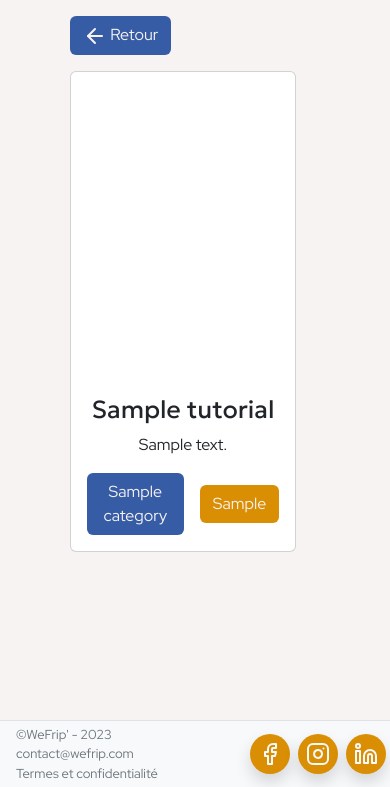
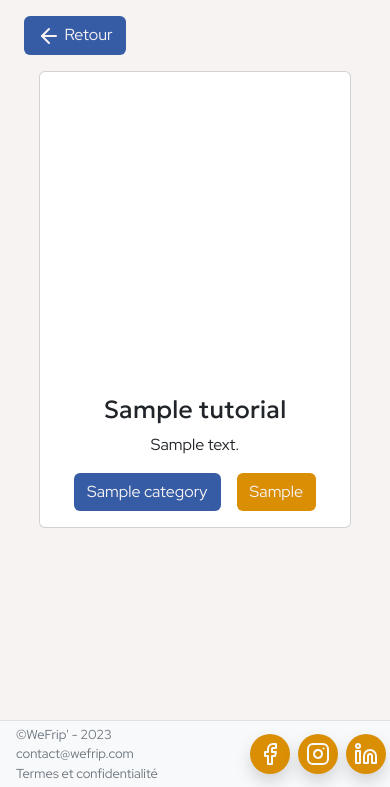
Before and after one commit to Heloise-Doignies/projet5-wefrip, a Symfony app: template templates/tutorial/show.html.twig in a window 390 px wide. Shown: the part 57-844 px from the top of the page. Run offline with Twig, Linux system fonts and the light colour scheme; the template is opened without the code that fills it: most values are stand-ins (such as "Sample title", 1, 10 or a date in 2020); some libraries are stand-ins or nearby versions; some web fonts are replaced.

Commit message:
modif vich avatar et responsive

```diff
--- a/src/DataFixtures/UserFixtures.php
+++ b/src/DataFixtures/UserFixtures.php
@@ -25,6 +25,7 @@ class UserFixtures extends Fixture
         $user->setPseudo('User Toto');
         $user->setPassword($this->encoder->hashPassword($user, 'password'));
         $user->setRoles(['ROLE_USER']);
+        $user->setAvatarName('');
         $user->setIsVerified(true);
         $manager->persist($user);
 
@@ -34,6 +35,7 @@ class UserFixtures extends Fixture
         $user->setPseudo('Admin Titi');
         $user->setPassword($this->encoder->hashPassword($user, 'admin'));
         $user->setRoles(['ROLE_USER', 'ROLE_ADMIN']);
+        $user->setAvatarName('admin.jpg');
         $user->setIsVerified(true);
         $manager->persist($user);
 
--- a/templates/tutorial/show.html.twig
+++ b/templates/tutorial/show.html.twig
@@ -2,13 +2,13 @@
 {% block title %}{{ tutorial.tutoName }} - WeFrip'{% endblock %}
 
 {% block body %}
-<div class="container-fluid w-75 m-auto my-3">
+<div class="container-fluid m-auto my-3">
 
 <a href="{{ path('app_tutorial') }}" class="btn bouton mb-3"><i data-feather="arrow-left"></i> Retour</a>
 
-<div class="row w-100 d-flex justify-content-center">
+<div class="row d-flex justify-content-center">
 
-	<div class="col-12">
+	<div class="col-11 col-md-9">
         <div class="card">
 
             {# Condition selon le type de tutoriel : fichier ou lien youtube #}
@@ -27,7 +27,7 @@
                     <p>{{ tutorial.tutoDescription|raw }}</p>
 
 
-                <div class="d-flex flex-row align-items-center justify-content-center gap-3">
+                <div class="d-flex flex-row flex-wrap align-items-center justify-content-center gap-3">
                     {# Bouton(s) pour les catégories #}
                     {% for category in tutorial.categories %}
                     <a href="{{ path ('app_category_show', {categorySlug :category.categorySlug}) }}">
@@ -44,12 +44,12 @@
                     {% if is_granted('ROLE_USER')%}
                         {% if tutorial not in app.user.tutorials %}
                             {# Le tutoriel n'est pas dans la liste des favoris de l'utilisateur #}
-                            <a href="{{ path('add_favori', { id: tutorial.id }) }}" class="mt-3 btn btn-danger rounded-circle position-absolute bottom-0 end-0 p-1 m-2 text-light">
+                            <a href="{{ path('add_favori', { id: tutorial.id }) }}" class="mt-3 btn btn-danger rounded-circle p-1 m-2 text-light">
                                 <i data-feather="heart"></i>
                             </a>
                         {% else %}
                             {# Le tutoriel est dans la liste des favoris de l'utilisateur #}
-                            <a href="{{ path('remove_favori', { id: tutorial.id }) }}" class="btn btn-dark rounded-circle position-absolute bottom-0 end-0 p-1 m-2 text-light">
+                            <a href="{{ path('remove_favori', { id: tutorial.id }) }}" class="btn btn-dark rounded-circle p-1 m-2 text-light">
                                 <i data-feather="trash"></i>
                             </a>
                         {% endif %}
--- a/templates/type_support/index.html.twig
+++ b/templates/type_support/index.html.twig
@@ -13,14 +13,14 @@
 <h1 class="text-center m-3">Tutoriels - Tous les types de support</h1>
 
 <div class="row m-3 gap-5 justify-content-center">
-        <div class="bouton2 btn h-100 w-25 shadow">
+        <div class="col-12 col-md-4 bouton2 btn shadow">
             <a href="{{ path('app_showFiche') }}">
             <img src="{{ asset('/img/imageTuto/image-fichier.png') }}" class="card-img-top rounded fichier"  alt="image pour les fiches">
                 <h3 class="text-center my-2">Fiche</h3>
             </a>
         </div>
 
-        <div class="bouton2 btn h-100 w-25 shadow">
+        <div class="col-12 col-md-4 bouton2 btn shadow">
             <a href="{{ path('app_showVideo') }}">
                 <img src="{{ asset('/img/imageTuto/image-video.png') }}" class="card-img-top rounded fichier" alt="image pour les vidéos">
                 <h3 class="text-center my-2">Vidéo</h3>
```
Also changed, not shown: src/Form/UserType.php (+7 -4 lines), public/img/imageTuto/image-fichier.png.
